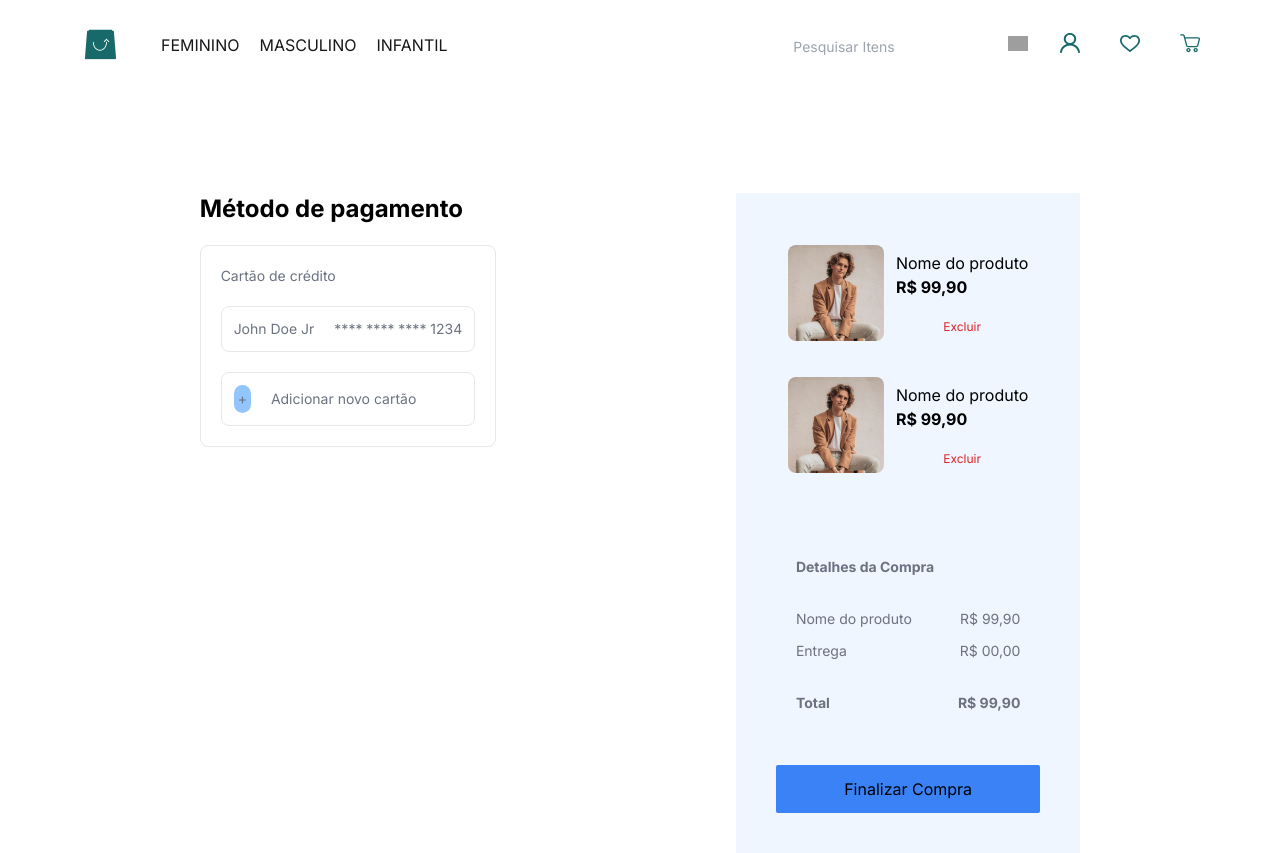
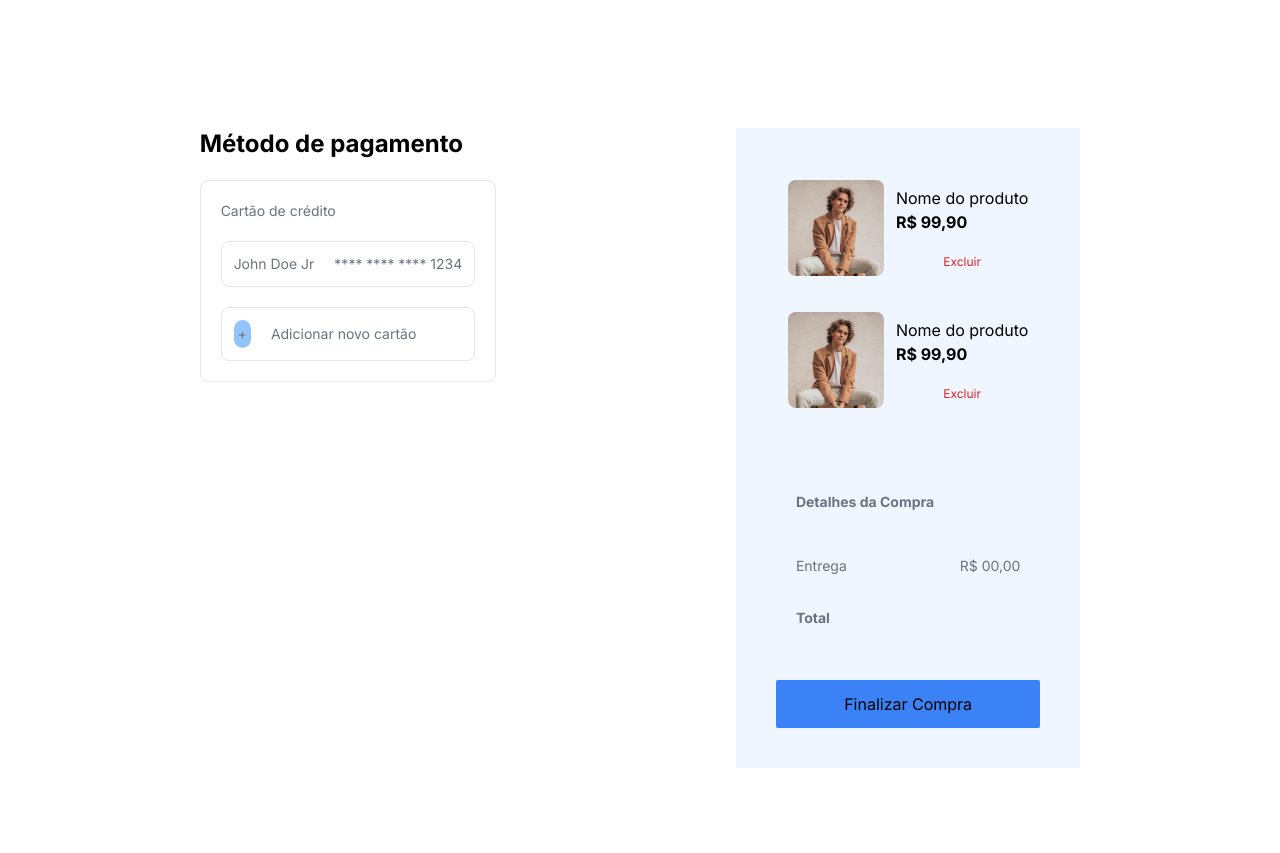
Before and after one commit to costa-Italo/ecommerce-project-clone, a Next.js app: page /cart-page in a window 1280 px wide. After the commit the page ends 800 px from the top, so only its background shows below. Built offline with nearby package versions, Linux system fonts and the light colour scheme; grey boxes are pictures that could not be loaded.

Commit message:
feat: puxando nome e sub-total do produto

```diff
--- a/src/components/cart_page/PaymentDetails.tsx
+++ b/src/components/cart_page/PaymentDetails.tsx
@@ -1,12 +1,16 @@
-import React from 'react'
+import React from 'react';
+import { useRouter } from 'next/router';
 
 const PaymentDetails = () => {
+  const router = useRouter();
+  const { productName, productPrice } = router.query; // Captura os parâmetros da URL
+
   return (
-    <div className='flex flex-col justify-start  gap-3 bg-white p-5 rounded-lg mt-10'>
+    <div className='flex flex-col justify-start gap-3 bg-white p-5 rounded-lg mt-10'>
       <p className='text-sm text-gray-500 font-bold'>Detalhes da Compra</p>
       <div className='flex gap-10 text-sm text-gray-500 justify-between mt-5'>
-            <p>Nome do produto</p>
-            <p>R$ 99,90</p>
+        <p>{productName}</p>
+        <p> {productPrice}</p>
       </div>
       <div className='flex gap-10 text-sm text-gray-500 justify-between'>
         <p>Entrega</p>
@@ -14,11 +18,10 @@ const PaymentDetails = () => {
       </div>
       <div className='flex gap-10 text-sm text-gray-500 justify-between mt-5 font-bold'>
         <p>Total</p>
-            <p>R$ 99,90</p>
+        <p>{productPrice}</p>
       </div>
+    </div>
+  );
+};
 
-    </div>
-  )
-}
-
-export default PaymentDetails
+export default PaymentDetails;
--- a/src/components/detaills_components/Amount.tsx
+++ b/src/components/detaills_components/Amount.tsx
@@ -1,14 +1,31 @@
-import carrinho from "../../assets/cart.svg"
-import heart from "../../assets/heart.svg"
+import carrinho from "../../assets/cart.svg";
+import heart from "../../assets/heart.svg";
+import { useRouter } from "next/router";
+import { useEffect, useState } from "react";
 
-const Amount = () => {
+interface AmountProps {
+  productName: string;
+  productPrice: string;
+}
+
+const Amount: React.FC<AmountProps> = ({ productName, productPrice }) => {
+  const router = useRouter();
+
+  const handleAddToCart = () => {
+    // Redireciona para a página do carrinho com o nome do produto e o preço como parâmetros
+    router.push(`/cart-page?productName=${encodeURIComponent(productName)}&productPrice=${encodeURIComponent(productPrice)}`);
+  };
+
   return (
     <div className='mt-5 flex flex-row gap-3'>
       <form action="">
         <input type="number" className='border border-gray-400 p-3 w-14 text-center rounded-sm focus:outline-none' />
       </form>
 
-      <button className='p-3 bg-green-900 text-white font-semibold rounded-sm flex justify-center items-center gap-2'>
+      <button
+        className='p-3 bg-green-900 text-white font-semibold rounded-sm flex justify-center items-center gap-2'
+        onClick={handleAddToCart}
+      >
         <img src={carrinho.src} alt="" />
         Adicionar ao carrinho
       </button>
@@ -18,7 +35,7 @@ const Amount = () => {
         Favoritar
       </button>
     </div>
-  )
-}
+  );
+};
 
-export default Amount
+export default Amount;
--- a/src/components/detaills_components/Header.tsx
+++ /dev/null
@@ -1,31 +0,0 @@
-import LogoStore from "../../assets/logo-store.svg"
-import userIcon from "../../assets/userProduct.svg"
-import HeartIcon from "../../assets/heartIcon.svg"
-import CartIcon from "../../assets/iconCart.svg"
-import SearchInput from "./SearchInput"
-
-
-const Header = () => {
-  return (
-    <header className='flex flex-wrap gap-5 justify-between px-20 pt-6 w-full bg-white max-md:px-5 max-md:max-w-full'>
-        <nav className='flex gap-10 text-base leading-tight text-center uppercase whitespace-nowrap text-zinc-900 items-center'>
-            <img src={LogoStore.src} alt="Logo da loja" className="object-contain shrink-0 aspect-square w-[41px]"/>
-            <div className="flex overflow-hidden items-center">
-                <ul className="flex flex-row gap-5">
-                    <li className="cursor-pointer hover:font-bold">Feminino</li>
-                    <li className="cursor-pointer hover:font-bold">Masculino</li>
-                    <li className="cursor-pointer hover:font-bold">Infantil</li>
-                </ul>
-            </div>
-        </nav>
-        <div className="flex flex-wrap gap-10 items-center self-start text-sm leading-relaxed text-zinc-500">
-            <SearchInput />
-            <img src={userIcon.src} alt="" className="object-contain shrink-0 self-stretch my-auto w-5 aspect-square cursor-pointer"/>
-            <img src={HeartIcon.src} alt="" className="object-contain shrink-0 self-stretch my-auto w-5 aspect-square cursor-pointer"/>
-            <img src={CartIcon.src} alt="" className="object-contain shrink-0 self-stretch my-auto w-5 aspect-square cursor-pointer"/>
-        </div>
-    </header>
-  )
-}
-
-export default Header
--- a/src/components/detaills_components/ProductDetails.tsx
+++ b/src/components/detaills_components/ProductDetails.tsx
@@ -9,9 +9,10 @@ import Share from './Share'
 import Payments from './Payments'
 import { useRouter } from 'next/router'
 
+
 const ProductDetails = () => {
   const router = useRouter()
-  const { imageSrc } = router.query
+  const { imageSrc, productName, productPrice } = router.query
 
   return (
     <div className='flex flex-row justify-center items center gap-10'>
@@ -22,7 +23,7 @@ const ProductDetails = () => {
           <Price />
           <Color />
           <Size />
-          <Amount />
+          <Amount productName={productName as string} productPrice={productPrice as string}/>
           <Delivery />
           <Return />
           <Share />
--- a/src/pages/cart-page.tsx
+++ b/src/pages/cart-page.tsx
@@ -1,13 +1,12 @@
 import CardInfo from '@/components/cart_page/CardInfo'
 import Container from '@/components/cart_page/Container'
 import TitlePage from '@/components/cart_page/TitlePage'
-import Header from '@/components/detaills_components/Header'
 import React from 'react'
 
 function cartPage() {
   return (
     <div className="flex overflow-hidden flex-col">
-      <Header />
+
       <div className='flex flex-row  items center gap-10 mt-32 justify-evenly'>
         <div>
           <TitlePage />
```
Lines whose indentation alone changed are shown as unchanged.
